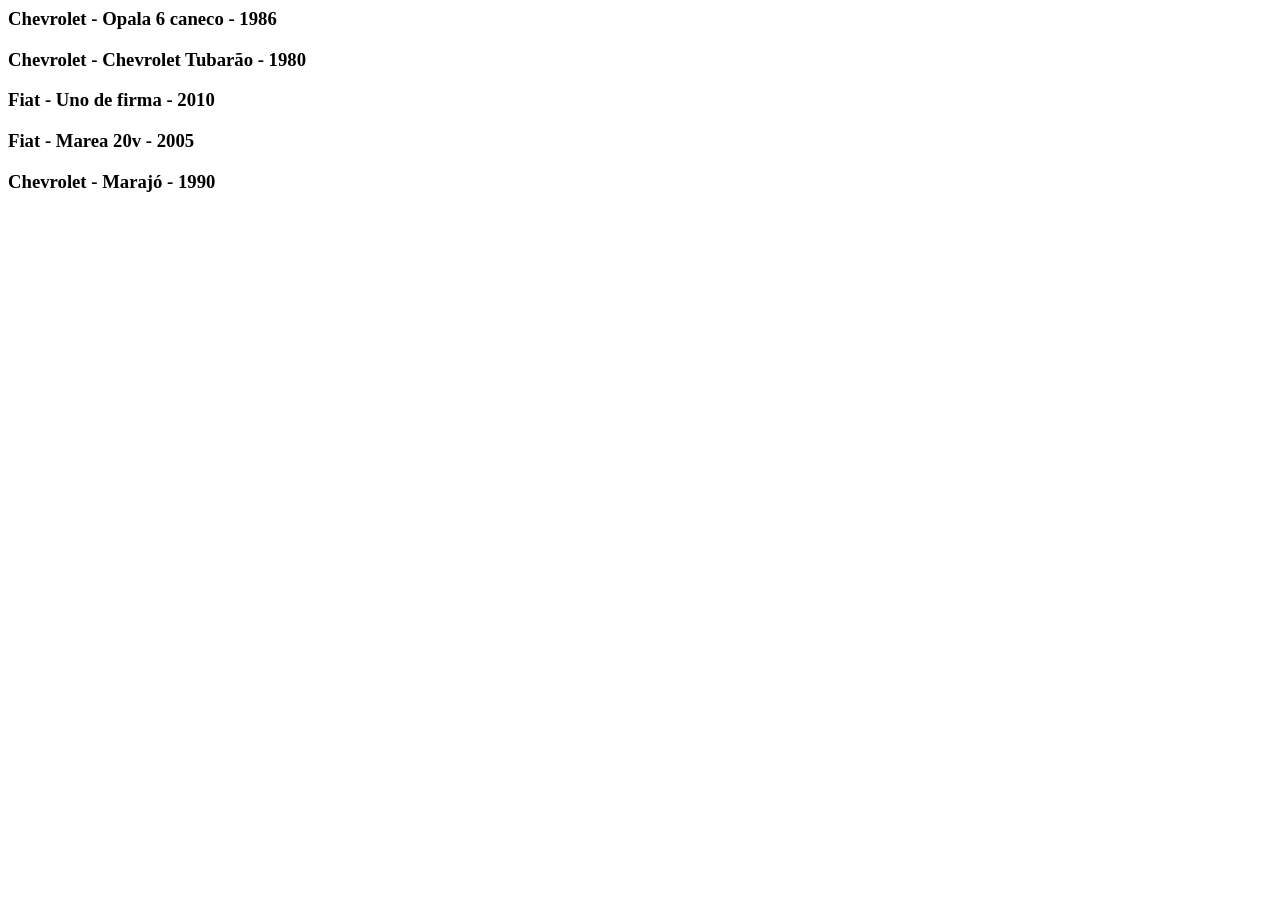
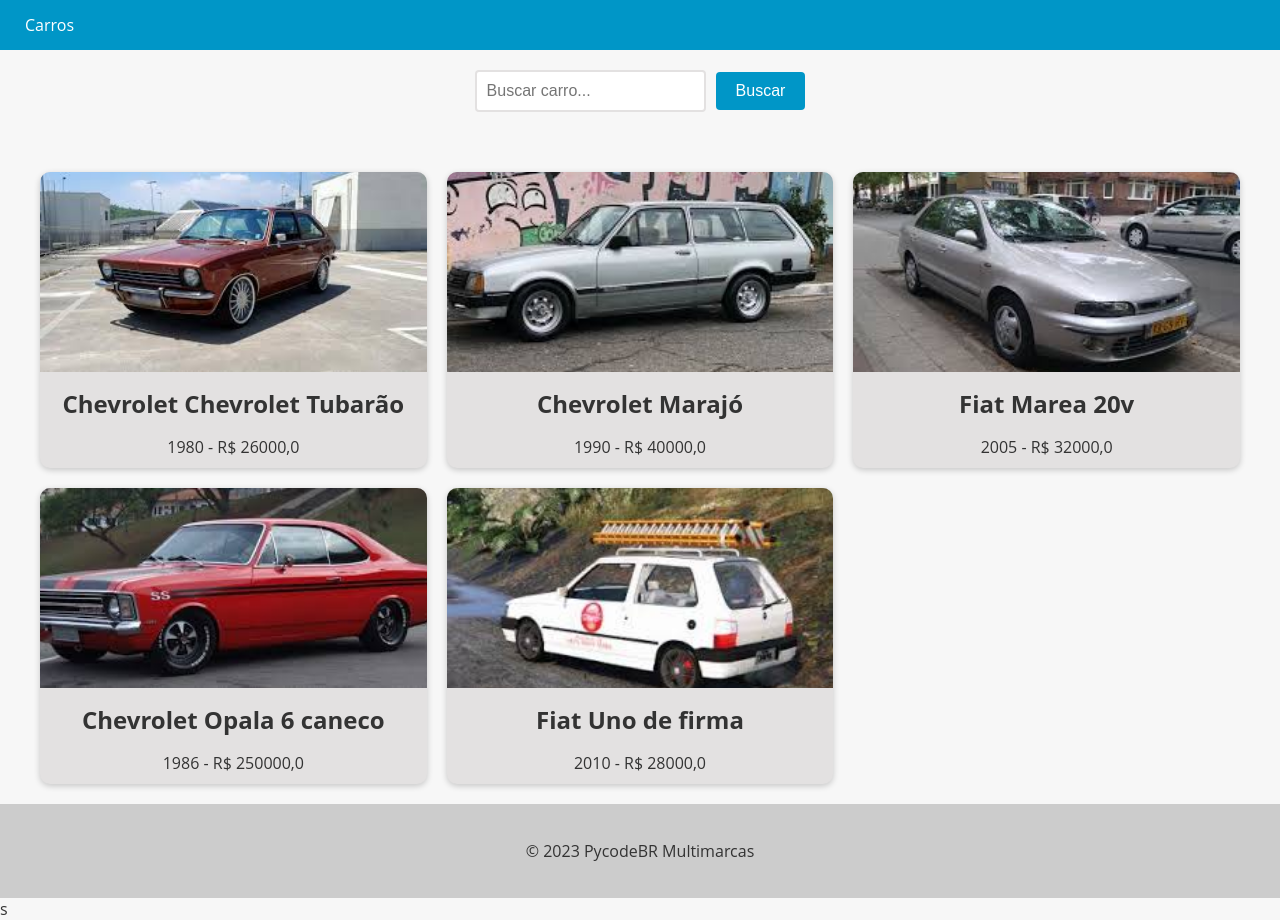
Before and after one commit to wolmersilray/Carros, a Django app: page /cars/ in a window 1280 px wide. Before the commit the page ends 192 px from the top, so only its background shows below. Run offline with Django 5.2, Linux system fonts and the light colour scheme; data comes from the database, SQL or seed files in the repository.

Commit message:
Barra menu

```diff
--- a/app/settings.py
+++ b/app/settings.py
@@ -55,7 +55,7 @@ ROOT_URLCONF = 'app.urls'
 TEMPLATES = [
     {
         'BACKEND': 'django.template.backends.django.DjangoTemplates',
-        'DIRS': [],
+        'DIRS': ['app/templates'],
         'APP_DIRS': True,
         'OPTIONS': {
             'context_processors': [
--- /dev/null
+++ b/app/templates/base.html
@@ -0,0 +1,90 @@
+<!DOCTYPE html>
+<html lang="en">
+<head>
+  <meta charset="UTF-8">
+  <meta name="viewport" content="width=device-width, initial-scale=1.0">
+  <title>{% block title %}{% endblock %}</title>
+  <style>
+    body {
+        font-family: 'Open Sans', sans-serif;
+        background-color: #f7f7f7;
+        color: #333;
+        margin: 0;
+        padding: 0;
+    }
+
+    header {
+        background-color: #0096c7;
+        color: #fff;
+        text-align: center;
+    }
+
+    footer {
+        background-color: #ccc;
+        color: #333;
+        padding: 20px;
+        text-align: center;
+    }
+
+    nav {
+        background-color: #0096c7;
+        color: #fff;
+        height: 50px;
+        display: flex;
+        justify-content: space-between;
+        align-items: center;
+    }
+
+    nav ul {
+        list-style: none;
+        margin: 0;
+        padding: 0;
+        display: flex;
+    }
+
+    nav ul li {
+        margin: 0 10px;
+    }
+
+    nav ul li a {
+        color: #fff;
+        text-decoration: none;
+        font-size: 16px;
+        padding: 15px;
+        transition: all 0.3s ease;
+    }
+
+    nav ul li a:hover {
+        background-color: #32bbe8;
+    }
+
+    nav ul li.active a {
+        background-color: #666;
+    }
+
+    nav ul li.active a:hover {
+        background-color: #999;
+    }
+
+  </style>
+</head>
+<body>
+  <header>
+    <nav>
+      <ul>
+        <li><a href="{% url 'cars_list' %}">Carros</a></li>
+      </ul>
+    </nav>
+  </header>
+
+  <main>
+    {% block content %}
+    {% endblock %}
+  </main>
+
+  <footer>
+    <p>&copy; 2023 PycodeBR Multimarcas</p>
+  </footer>
+</body>
+</html>
+s
--- a/app/urls.py
+++ b/app/urls.py
@@ -22,5 +22,5 @@ from cars.views import cars_view
 
 urlpatterns = [
     path('admin/', admin.site.urls),
-    path('cars/', cars_view),
+    path('cars/', cars_view, name='cars_list'),
 ] + static(settings.MEDIA_URL, document_root=settings.MEDIA_ROOT)
--- a/cars/templates/cars.html
+++ b/cars/templates/cars.html
@@ -1,12 +1,114 @@
-<html>
-    <head>
-        <title>Meu Carros</title>
-    </head>
-    {% block content %} <!-- Aberto liguagem do Django para leitura de templates -->
-        <body>
-            {% for car in cars %}  <!-- Aberto para percorrer a lista de carros -->
-                <h3>{{car.brand}} - {{ car.model }} - {{car.factory_year}}</h3>
-            {% endfor %} <!-- Fechado -->
-        </body>
-    {% endblock %} <!-- Fechamento liguagem do Django para leitura de templates -->
-</html>
+{% extends "base.html" %}
+
+{% block content %}
+  <style>
+    .car-grid {
+      display: grid;
+      grid-template-columns: repeat(3, 1fr);
+      gap: 20px;
+      margin: 0 auto;
+      max-width: 1200px;
+      padding: 20px;
+    }
+
+    .car-card {
+      background-color: #e3e1e1;
+      box-shadow: 0 2px 6px rgba(0, 0, 0, 0.2);
+      border-radius: 10px;
+      overflow: hidden;
+      text-align: center;
+      transition: all 0.3s ease;
+    }
+
+    .car-card:hover {
+        cursor: pointer;
+        box-shadow: 0 4px 10px rgba(0, 0, 0, 0.4);
+        transform: translateY(-2px);
+    }
+
+    .car-card img {
+      width: 100%;
+      height: 200px;
+      object-fit: cover;
+    }
+
+    .car-card h3 {
+        font-size: 20px;
+        margin-top: 10px;
+        margin-bottom: 5px;
+    }
+
+    .car-card h2 {
+      font-size: 1.5rem;
+      margin: 10px;
+    }
+
+    .car-card p {
+      font-size: 1rem;
+      margin-bottom: 10px;
+    }
+
+    @media (max-width: 768px) {
+      .car-grid {
+        grid-template-columns: repeat(2, 1fr);
+      }
+    }
+
+    form {
+        display: flex;
+        justify-content: center;
+        align-items: center;
+        margin-bottom: 20px;
+        text-align: center;
+        padding: 20px;
+    }
+
+    input[type="text"] {
+        padding: 10px;
+        font-size: 16px;
+        border: 2px solid #e3e1e1;
+        border-radius: 4px;
+        margin-right: 10px;
+        transition: border-bottom-color 0.3s ease-in-out;
+    }
+
+    input[type="text"]:focus {
+        outline: none;
+        border-bottom-color: #e3e1e1;
+    }
+
+    button[type="submit"] {
+        background-color: #0096c7;
+        color: #fff;
+        border: none;
+        padding: 10px 20px;
+        font-size: 16px;
+        border-radius: 4px;
+        cursor: pointer;
+        transition: background-color 0.3s ease-in-out;
+    }
+
+    button[type="submit"]:hover {
+        background-color: #108eb8;
+    }
+  </style>
+
+  <form method="GET" action="{% url 'cars_list' %}">
+    <input type="text" name="search" placeholder="Buscar carro...">
+    <button type="submit">Buscar</button>
+  </form>
+
+  <div class="car-grid">
+    {% if cars %}
+      {% for car in cars %}
+        <div class="car-card">
+          <img src="{{ car.photo.url }}" alt="{{ car.model }} - {{ car.brand }}">
+          <h2>{{ car.brand }} {{ car.model }}</h2>
+          <p>{{ car.factory_year }} - R$ {{ car.value }}</p>
+        </div>
+      {% endfor %}
+    {% else %}
+      <p class="no-results">Nenhum carro encontrado.</p>
+    {% endif %}
+  </div>
+{% endblock %}
--- a/cars/views.py
+++ b/cars/views.py
@@ -2,11 +2,13 @@ from django.shortcuts import render
 from cars.models import Car
 
 def cars_view(request):
+    cars= Car.objects.all().order_by('model')
+    search = request.GET.get('search')
     #print(request.GET.get('search'))  #por este comando conseguimos extrair as buscas que o cliente faz.
-    print(request.GET)  #por este comando conseguimos extrair as buscas que o cliente faz.
+    #print(request.GET)  #por este comando conseguimos extrair as buscas que o cliente faz.
 
-    cars= Car.objects.all()  #Busca todas informações dos carros no BD
-
+    if search:
+        cars= Car.objects.filter(model__contains=search)
 
     #cars= Car.objects.filter(brand=2)  #Busca os carros pela ID cadastrada no BD"
     #cars= Car.objects.filter(brand__name='Chevrolet')  #Busca todos os carros do modelo "Chevrolet"
```
